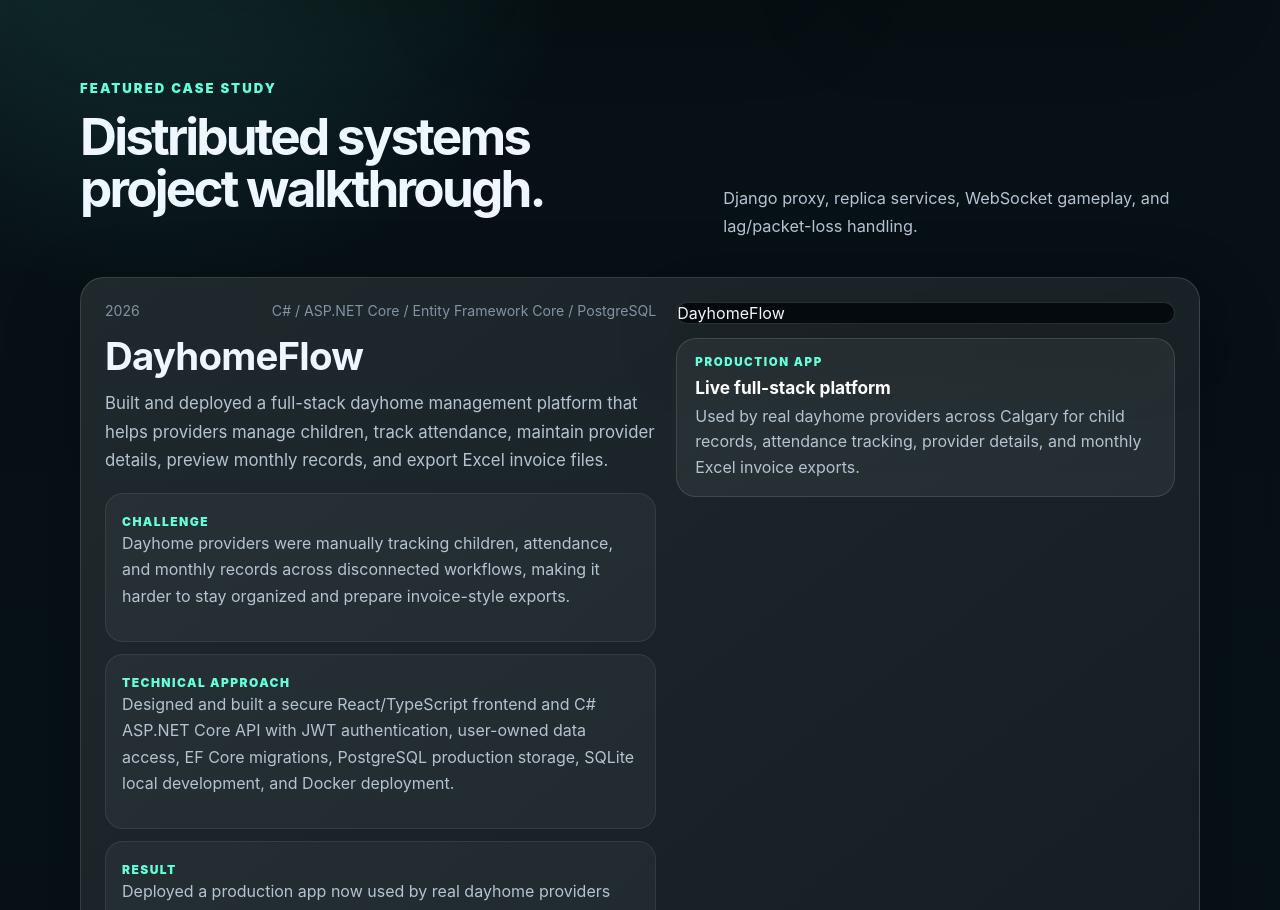
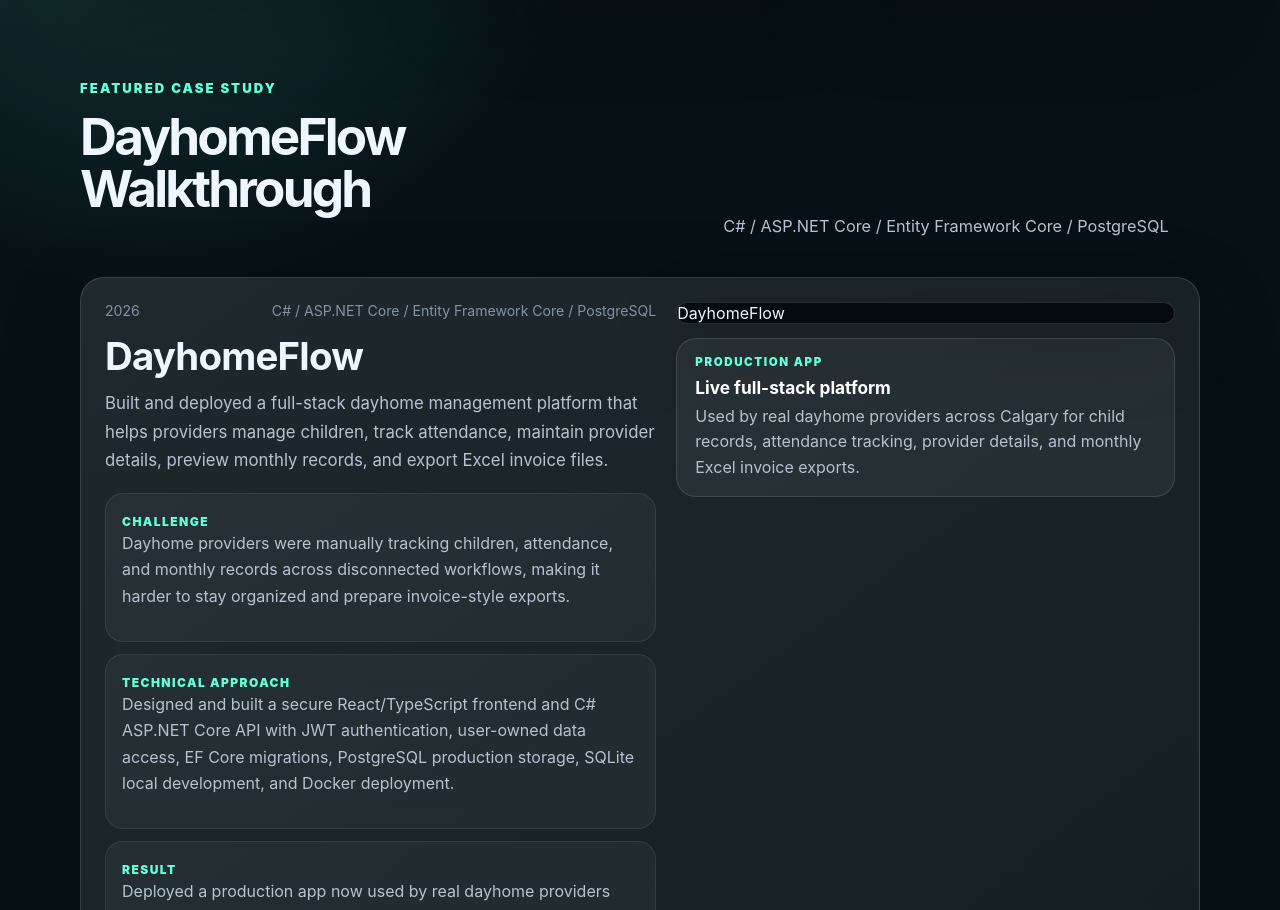
Before and after one commit to MusaJawad/musa-jawad-portfolio, a React (Vite) app: page / in a window 1280 px wide. Shown: the part 1350-2260 px from the top of the page. Built offline with nearby package versions, Linux system fonts and the light colour scheme.

Commit message:
Add DayhomeFlow and updated featured project

```diff
--- a/src/App.tsx
+++ b/src/App.tsx
@@ -36,8 +36,8 @@ export default function App() {
         <section id="case-study" className="section container">
           <div className="section-kicker">Featured case study</div>
           <div className="section-headline tight-headline">
-            <h2>Distributed systems project walkthrough.</h2>
-            <p>Django proxy, replica services, WebSocket gameplay, and lag/packet-loss handling.</p>
+            <h2>DayhomeFlow Walkthrough</h2>
+            <p>C# / ASP.NET Core / Entity Framework Core / PostgreSQL</p>
           </div>
           <FeaturedCaseStudy project={featuredProject} />
         </section>
```
